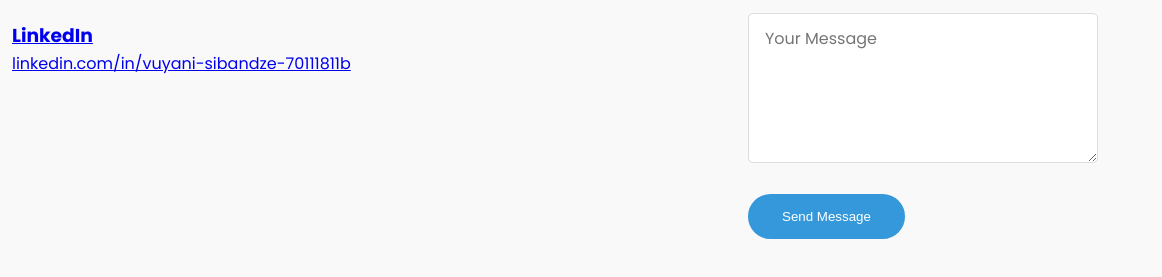
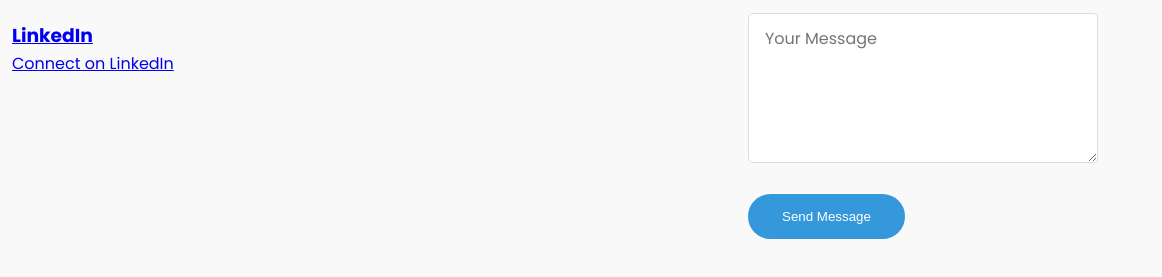
Before and after one commit to Vuyanisibandze/Vuyani-Sibandze, a plain HTML site: page index.html in a window 1280 px wide. Shown: the part 4824-5101 px from the top of the page, 118-1280 px from the left. Drawn offline with nearby package versions, Linux system fonts and the light colour scheme.

Commit message:
Update index.html

```diff
--- a/index.html
+++ b/index.html
@@ -796,7 +796,7 @@
                         </div>
                         <div>
                             <h3>LinkedIn</h3>
-                            <p>linkedin.com/in/vuyani-sibandze-70111811b</p>
+                            <p><a href ="https://www.linkedin.com/in/vuyani-sibandze-70111811b" target="_blank">Connect on LinkedIn</p>
                         </div>
                     </div>
                 </div>
```
